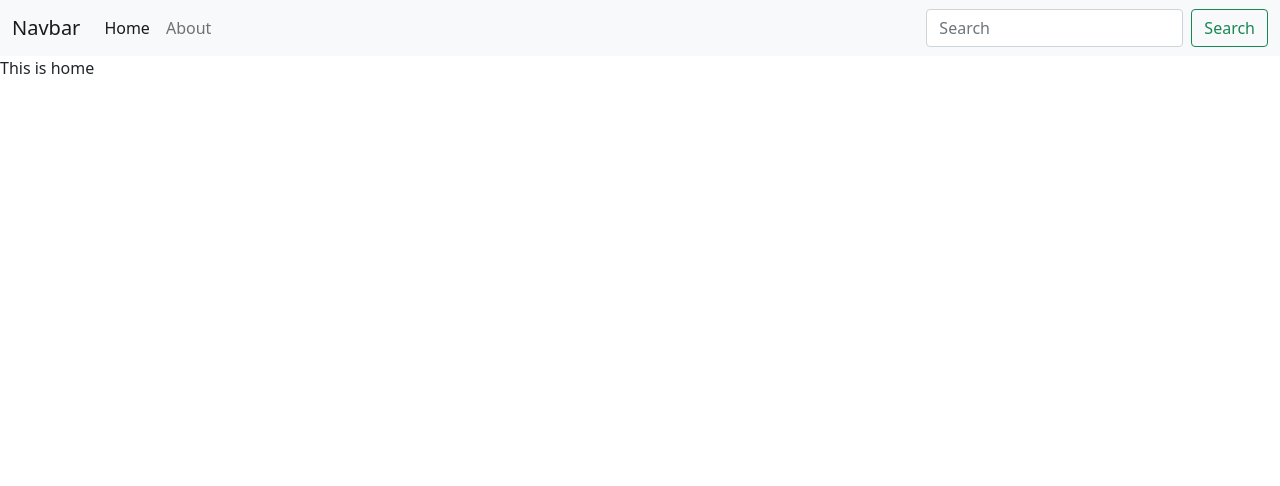
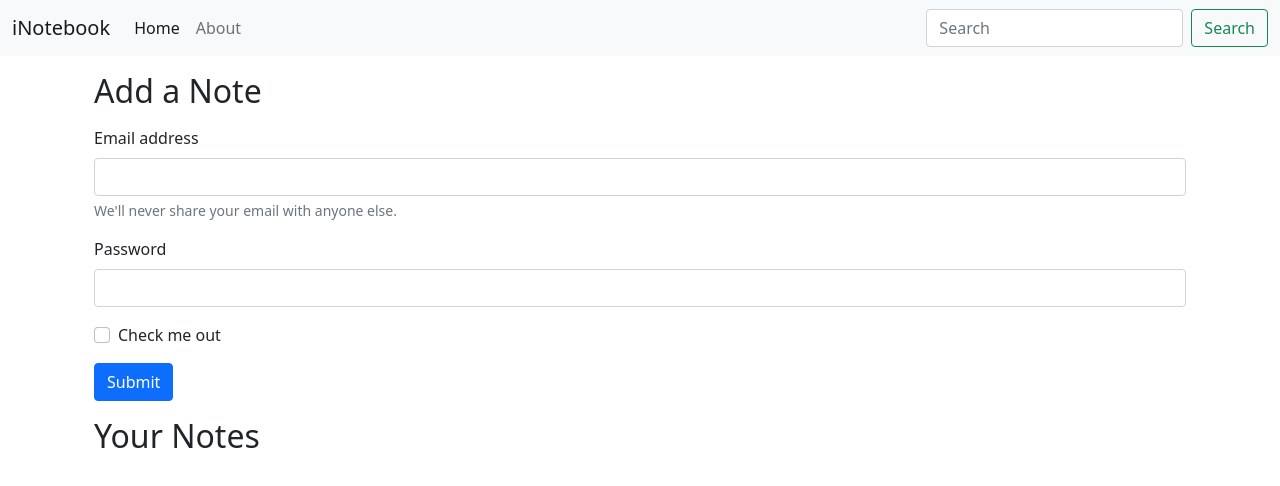
Before and after one commit to adarshpremshukla/inotebook, a React (Create React App) app: page / in a window 1280 px wide. Shown: the top 486 px of the page. Built offline with nearby package versions, Linux system fonts and the light colour scheme.

Commit message:
video 59
used useLocation Hook in navbar for active the links

```diff
--- a/src/App.js
+++ b/src/App.js
@@ -15,10 +15,12 @@
       <NoteState>
         <Router>
           <Navbar />
-          <Routes>
-            <Route path="/" element={<Home />} />
-            <Route path="/about" element={<About />} />
-          </Routes>
+          <div className="container">
+            <Routes>
+              <Route path="/" element={<Home />} />
+              <Route path="/about" element={<About />} />
+            </Routes>
+          </div>
         </Router>
       </NoteState>
     </>
--- a/src/components/About.js
+++ b/src/components/About.js
@@ -1,16 +1,10 @@
 import React, { useEffect } from 'react'
 import { useContext } from 'react'
-import noteContext from '../context/notes/noteContext'
 
 const About = () => {
-  const a = useContext(noteContext)
-  useEffect(()=>{
-    a.update();
-    // eslint-disable-next-line
-  },[])
   return (
     <div>
-      This is about {a.state.name} and he is in class {a.state.class}
+      This is about page
     </div>
   )
 }
--- a/src/components/Home.js
+++ b/src/components/Home.js
@@ -3,7 +3,28 @@
 const Home = () => {
   return (
     <div>
-      This is home
+      <div className="container my-3">
+        <h2>Add a Note</h2>
+        <form className='my-3'>
+          <div className="mb-3">
+            <label for="exampleInputEmail1" className="form-label">Email address</label>
+            <input type="email" className="form-control" id="exampleInputEmail1" aria-describedby="emailHelp" />
+            <div id="emailHelp" className="form-text">We'll never share your email with anyone else.</div>
+          </div>
+          <div className="mb-3">
+            <label for="exampleInputPassword1" className="form-label">Password</label>
+            <input type="password" className="form-control" id="exampleInputPassword1" />
+          </div>
+          <div className="mb-3 form-check">
+            <input type="checkbox" className="form-check-input" id="exampleCheck1" />
+            <label className="form-check-label" for="exampleCheck1">Check me out</label>
+          </div>
+          <button type="submit" className="btn btn-primary">Submit</button>
+        </form>
+      </div>
+      <div className="container">
+        <h2>Your Notes</h2>
+      </div>
     </div>
   )
 }
--- a/src/components/Navbar.js
+++ b/src/components/Navbar.js
@@ -1,23 +1,25 @@
-import React from 'react'
-import {
-    Link
-} from "react-router-dom";
+import React, { useEffect } from 'react'
+import {Link, useLocation} from "react-router-dom";
 
 export const Navbar = () => {
+    let location = useLocation();
+    useEffect(()=>{
+        console.log(location.pathname)
+    },[location]);
     return (
         <nav className="navbar navbar-expand-lg navbar-light bg-light">
             <div className="container-fluid">
-                <Link className="navbar-brand" to="/">Navbar</Link>
+                <Link className="navbar-brand" to="/">iNotebook</Link>
                 <button className="navbar-toggler" type="button" data-bs-toggle="collapse" data-bs-target="#navbarSupportedContent" aria-controls="navbarSupportedContent" aria-expanded="false" aria-label="Toggle navigation">
                     <span className="navbar-toggler-icon"></span>
                 </button>
                 <div className="collapse navbar-collapse" id="navbarSupportedContent">
                     <ul className="navbar-nav me-auto mb-2 mb-lg-0">
                         <li className="nav-item">
-                            <Link className="nav-link active" aria-current="page" to="/">Home</Link>
+                            <Link className={`nav-link ${location.pathname === "/"? "active":""}`} aria-current="page" to="/">Home</Link>
                         </li>
                         <li className="nav-item">
-                            <Link className="nav-link" to="/about">About</Link>
+                            <Link className={`nav-link ${location.pathname === "/about"? "active":""}`} to="/about">About</Link>
                         </li>
 
                     </ul>
--- a/src/context/notes/NoteState.js
+++ b/src/context/notes/NoteState.js
@@ -3,22 +3,10 @@
 
 
 const NoteState = (props) => {
-    const s1 = {
-        "name": "Adarsh",
-        "class": "5b"
-    }
-    const [state, setState] = useState(s1);
 
-    const update = ()=>{
-        setTimeout(() => {
-            setState({
-                "name": "Rishi",
-                "class": "10b"
-            })
-    }, 1000);
-}
+
     return (
-        <NoteContext.Provider value={{state, update}}>
+        <NoteContext.Provider value={{}}>
             {props.children}
         </NoteContext.Provider>
     )
```
